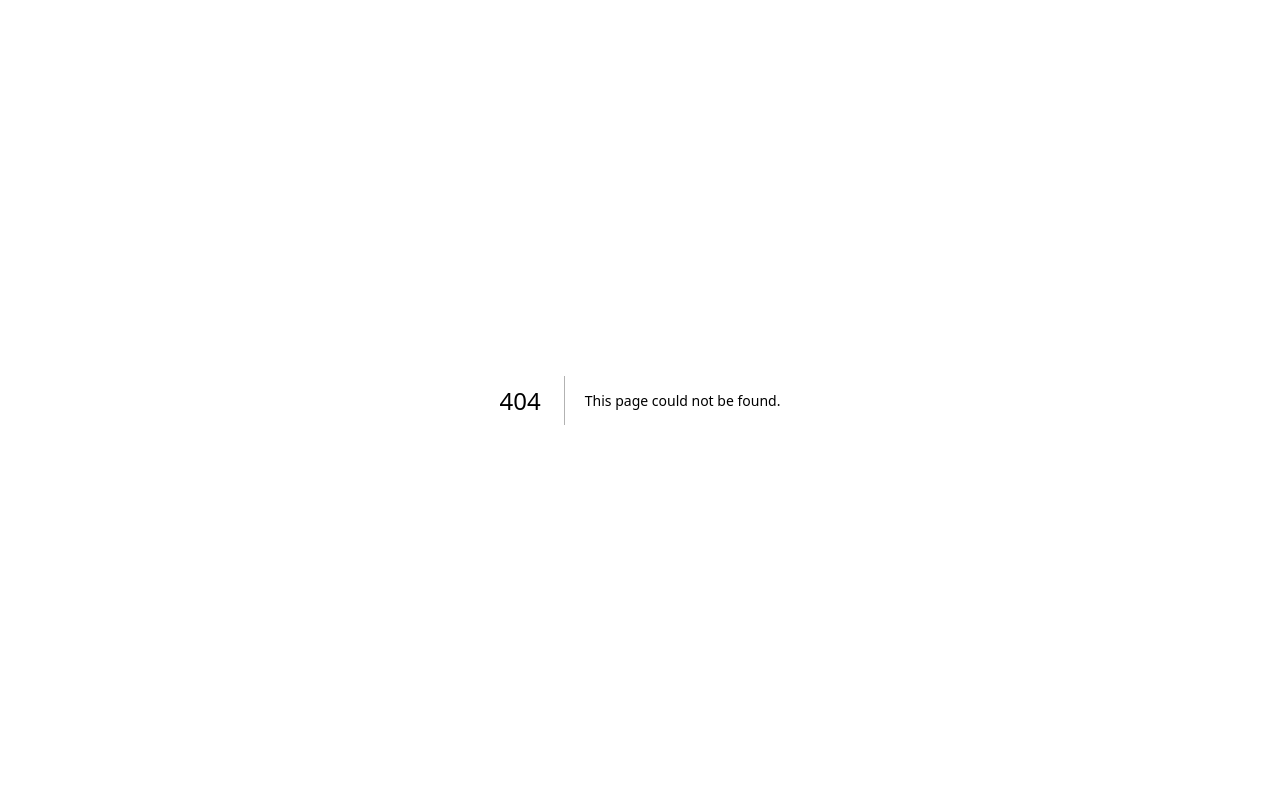
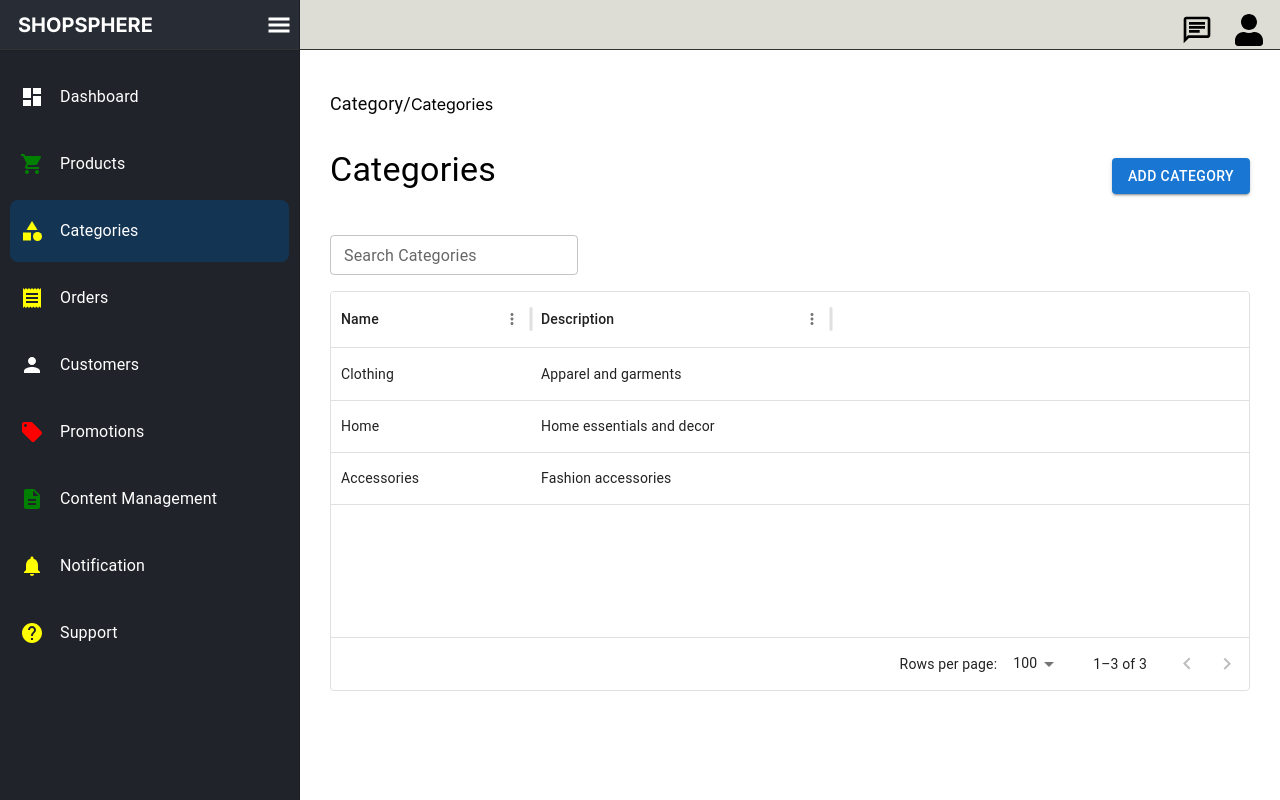
Before and after one commit to rojinnn/ShopSphere-ms, a Next.js app: page /category in a window 1280 px wide. Before the commit this address had no page. Built offline with nearby package versions, Linux system fonts and the light colour scheme; sample sign-in values are in the browser's storage.

Commit message:
create category page and addcategory modal

```diff
--- /dev/null
+++ b/src/app/category/layout.js
@@ -0,0 +1,13 @@
+"use client";
+import InnerLayout from "@/components/InnerLayout";
+import store from "@/store/store";
+import { Provider } from "react-redux";
+const layout = ({ children }) => {
+  return (
+    <Provider store={store}>
+      <InnerLayout>{children}</InnerLayout>
+    </Provider>
+  );
+};
+
+export default layout;
--- /dev/null
+++ b/src/app/category/page.js
@@ -0,0 +1,127 @@
+"use client";
+import React, { useState } from "react";
+import { Box, Typography, TextField, Button } from "@mui/material";
+import {
+  DataGrid,
+  GridToolbarContainer,
+  GridToolbarColumnsButton,
+  GridToolbarFilterButton,
+  GridToolbarDensitySelector,
+  GridToolbarExport,
+} from "@mui/x-data-grid";
+import CustomBreadcrumbs from "@/components/CustomBreadCrumbs";
+import Layout from "@/components/transitionlayout";
+import AddCategoryModal from "@/components/AddCategoryModal";
+
+const CategoryList = () => {
+  const [categories, setCategories] = useState([
+    { id: 1, name: "Clothing", description: "Apparel and garments" },
+    { id: 2, name: "Home", description: "Home essentials and decor" },
+    { id: 3, name: "Accessories", description: "Fashion accessories" },
+  ]);
+
+  const [filteredCategories, setFilteredCategories] = useState([]);
+  const [searchTerm, setSearchTerm] = useState("");
+  const [isAddCategoryModalOpen, setIsAddCategoryModalOpen] = useState(false);
+
+  const columns = [
+    { field: "name", headerName: "Name", width: 200 },
+    { field: "description", headerName: "Description", width: 300 },
+  ];
+
+  const handleSearch = (e) => {
+    const value = e.target.value.toLowerCase();
+    setSearchTerm(value);
+
+    const filteredData = categories.filter(
+      (category) =>
+        category.name.toLowerCase().includes(value) ||
+        category.description.toLowerCase().includes(value)
+    );
+    setFilteredCategories(filteredData);
+  };
+
+  const handleAddCategory = (newCategory) => {
+    setCategories((prevCategories) => [
+      ...prevCategories,
+      { id: prevCategories.length + 1, ...newCategory },
+    ]);
+  };
+
+  const handleOpenAddCategoryModal = () => {
+    setIsAddCategoryModalOpen(true);
+  };
+
+  const handleCloseAddCategoryModal = () => {
+    setIsAddCategoryModalOpen(false);
+  };
+
+  return (
+    <Layout>
+      <CustomBreadcrumbs
+        title={"Categories"}
+        links={[
+          {
+            path: "/category",
+            title: "Category",
+            active: true,
+          },
+        ]}
+      />
+      <Box
+        my={4}
+        display="flex"
+        justifyContent="space-between"
+        alignItems="center"
+      >
+        <div>
+          <Typography variant="h4" component="h1" gutterBottom>
+            Categories
+          </Typography>
+        </div>
+        <Button
+          variant="contained"
+          color="primary"
+          onClick={handleOpenAddCategoryModal}
+        >
+          Add Category
+        </Button>
+      </Box>
+      <Box my={2}>
+        <TextField
+          label="Search Categories"
+          variant="outlined"
+          size="small"
+          value={searchTerm}
+          onChange={handleSearch}
+        />
+      </Box>
+      <div style={{ height: 400, width: "100%" }}>
+        <DataGrid
+          rows={searchTerm ? filteredCategories : categories}
+          columns={columns}
+          pageSize={5}
+          pagination
+          rowsPerPageOptions={[5, 10, 20]}
+          components={{
+            Toolbar: () => (
+              <GridToolbarContainer>
+                <GridToolbarColumnsButton />
+                <GridToolbarFilterButton />
+                <GridToolbarDensitySelector />
+                <GridToolbarExport />
+              </GridToolbarContainer>
+            ),
+          }}
+        />
+      </div>
+      <AddCategoryModal
+        open={isAddCategoryModalOpen}
+        onClose={handleCloseAddCategoryModal}
+        onAdd={handleAddCategory}
+      />
+    </Layout>
+  );
+};
+
+export default CategoryList;
--- /dev/null
+++ b/src/components/AddCategoryModal.js
@@ -0,0 +1,109 @@
+import React, { useState } from "react";
+import {
+  Box,
+  Typography,
+  Modal,
+  TextField,
+  Button,
+  Grid,
+  IconButton,
+} from "@mui/material";
+import CloseIcon from "@mui/icons-material/Close";
+
+const AddCategoryModal = ({ open, onClose, onAdd }) => {
+  const [newCategory, setNewCategory] = useState({
+    name: "",
+    description: "",
+  });
+
+  const handleChange = (e) => {
+    const { name, value } = e.target;
+    setNewCategory((prevCategory) => ({
+      ...prevCategory,
+      [name]: value,
+    }));
+  };
+
+  const handleAdd = () => {
+    onAdd(newCategory);
+    setNewCategory({
+      name: "",
+      description: "",
+    });
+  };
+
+  return (
+    <Modal open={open} onClose={onClose}>
+      <Box
+        sx={{
+          position: "absolute",
+          top: "50%",
+          left: "50%",
+          transform: "translate(-50%, -50%)",
+          width: 600,
+          maxWidth: "90%",
+          bgcolor: "background.paper",
+          boxShadow: 24,
+          p: 4,
+          borderRadius: 4,
+        }}
+      >
+        <Box display="flex" justifyContent="space-between" alignItems="center">
+          <Typography variant="h4" gutterBottom>
+            Add Category
+          </Typography>
+          <IconButton onClick={onClose} aria-label="close">
+            <CloseIcon />
+          </IconButton>
+        </Box>
+        <form
+          onSubmit={(e) => {
+            e.preventDefault();
+            handleAdd();
+            onClose();
+          }}
+        >
+          <Grid container spacing={2}>
+            <Grid item xs={12}>
+              <TextField
+                fullWidth
+                label="Category Name"
+                name="name"
+                value={newCategory.name}
+                onChange={handleChange}
+                variant="outlined"
+                size="small"
+              />
+            </Grid>
+            <Grid item xs={12}>
+              <TextField
+                fullWidth
+                label="Description"
+                name="description"
+                value={newCategory.description}
+                onChange={handleChange}
+                variant="outlined"
+                size="small"
+              />
+            </Grid>
+          </Grid>
+          <Box mt={2}>
+            <Button type="submit" variant="contained" color="primary">
+              Add Category
+            </Button>
+            <Button
+              onClick={onClose}
+              variant="outlined"
+              color="secondary"
+              sx={{ ml: 2 }}
+            >
+              Close
+            </Button>
+          </Box>
+        </form>
+      </Box>
+    </Modal>
+  );
+};
+
+export default AddCategoryModal;
--- a/src/components/dashboard/MobileSidebar/MobileSidebar.js
+++ b/src/components/dashboard/MobileSidebar/MobileSidebar.js
@@ -29,6 +29,7 @@ import LocalOfferIcon from "@mui/icons-material/LocalOffer";
 import DescriptionIcon from "@mui/icons-material/Description";
 import NotificationsIcon from "@mui/icons-material/Notifications";
 import HelpIcon from "@mui/icons-material/Help";
+import { Category } from "@mui/icons-material";
 
 const Wrapper = styled.div`
   .sideBar {
@@ -170,6 +171,11 @@ const MobileSideBar = ({ onToggle }) => {
       //   icon: <RiPagesLine size={24} className="icon" />,
     },
     {
+      title: "Categories",
+      link: "/category",
+      icon: <Category size={24} className="icon" style={{ color: "Yellow" }} />,
+    },
+    {
       title: "Orders",
       link: "/orders",
       icon: (
--- a/src/components/dashboard/Sidebar/SideBar.js
+++ b/src/components/dashboard/Sidebar/SideBar.js
@@ -20,6 +20,7 @@ import LocalOfferIcon from "@mui/icons-material/LocalOffer";
 import DescriptionIcon from "@mui/icons-material/Description";
 import NotificationsIcon from "@mui/icons-material/Notifications";
 import HelpIcon from "@mui/icons-material/Help";
+import { Category } from "@mui/icons-material";
 import { usePathname } from "next/navigation";
 import { GiHamburgerMenu } from "react-icons/gi";
 
@@ -164,6 +165,11 @@ const SideBar = ({ onToggle }) => {
       //   icon: <RiPagesLine size={24} className="icon" />,
     },
     {
+      title: "Categories",
+      link: "/category",
+      icon: <Category size={24} className="icon" style={{ color: "Yellow" }} />,
+    },
+    {
       title: "Orders",
       link: "/orders",
       icon: (
```
